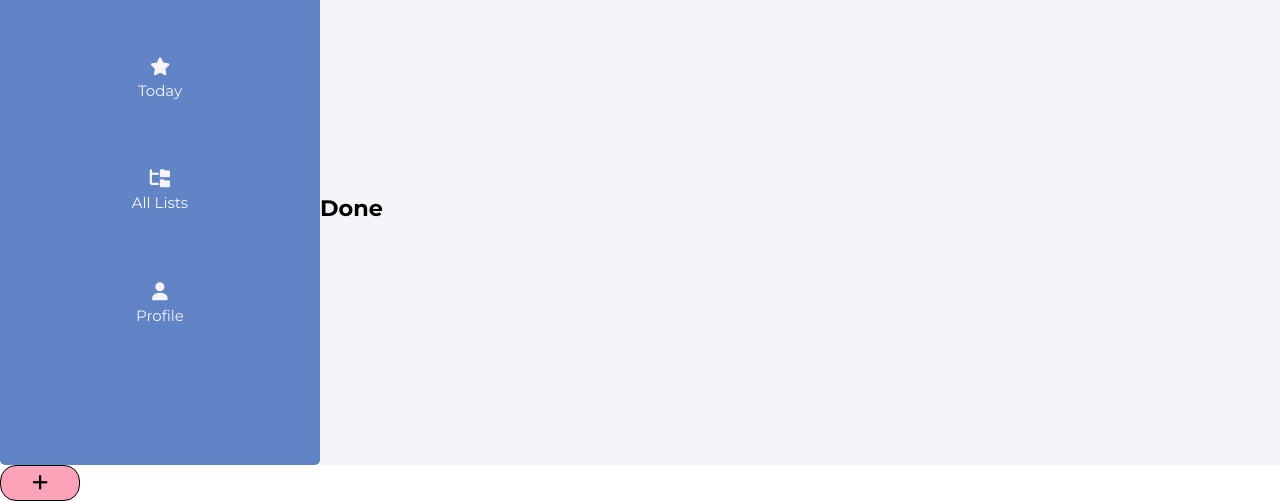
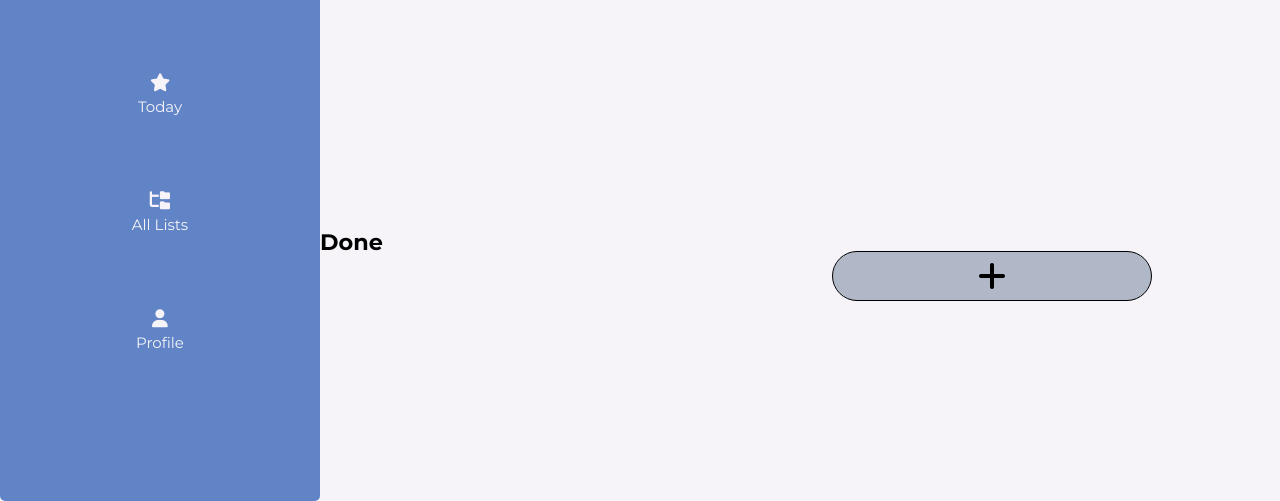
Before and after one commit to em-wb/top-todolist-webpack, a website built with webpack: page dist/index.html in a window 1280 px wide. Shown: the part 299-800 px from the top of the page. Built offline with nearby package versions, Linux system fonts and the light colour scheme.

Commit message:
Update positioning and overflow  of elements

```diff
--- a/src/styles.css
+++ b/src/styles.css
@@ -109,8 +109,24 @@ hr {
   background-color: var(--accent-color);
 }
 
+.add-new-btn {
+  position: fixed;
+  right: 10%;
+  bottom: 25%;
+  z-index: 1000;
+  background-color: #b0b8c7;
+  font-size: 2rem;
+  border-radius: 2rem;
+}
+
+.todo-done-ctr {
+  overflow-y: auto;
+}
+
 .heading-ctr {
   grid-row: 1/2;
+  position: sticky;
+  margin-bottom: 1.5rem;
 }
 
 .task-ctr {
```
